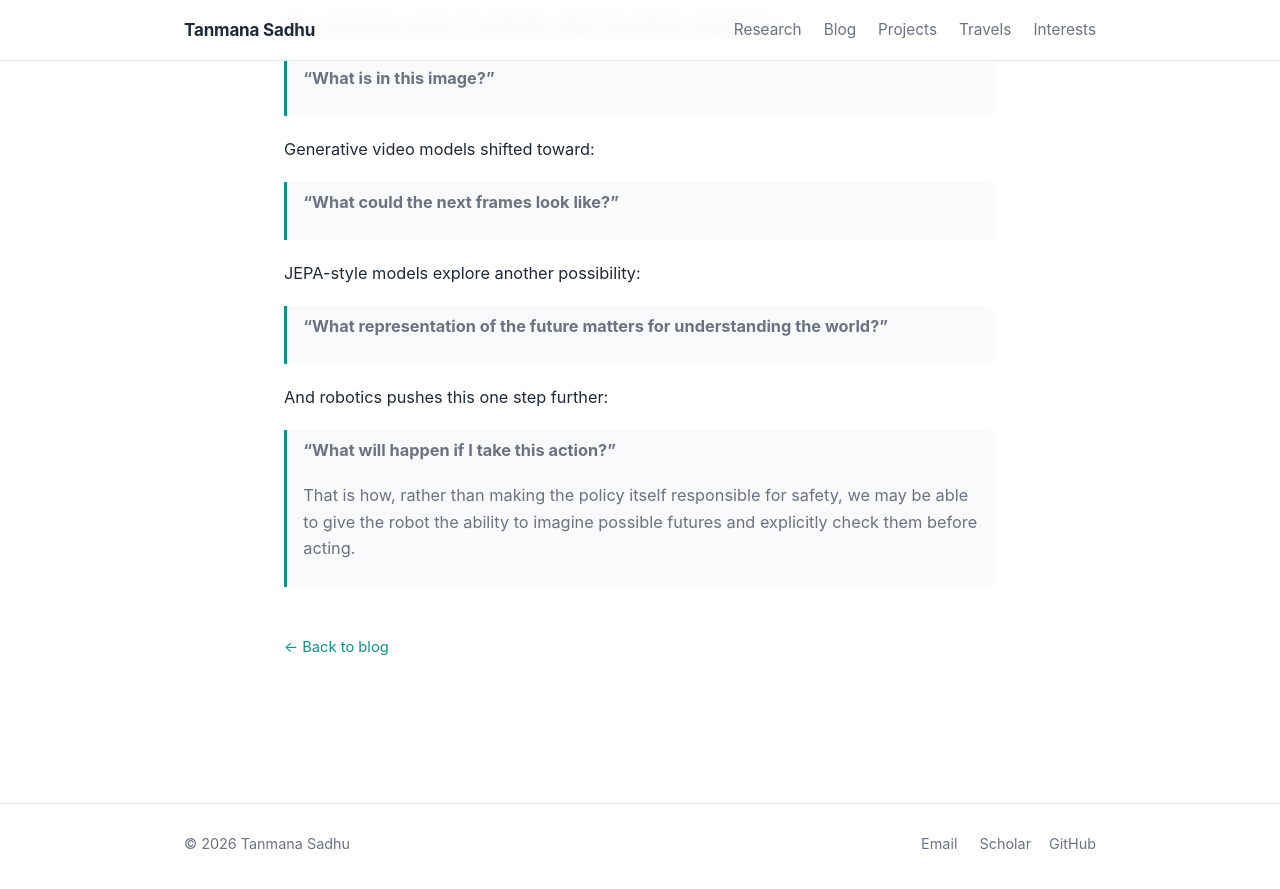
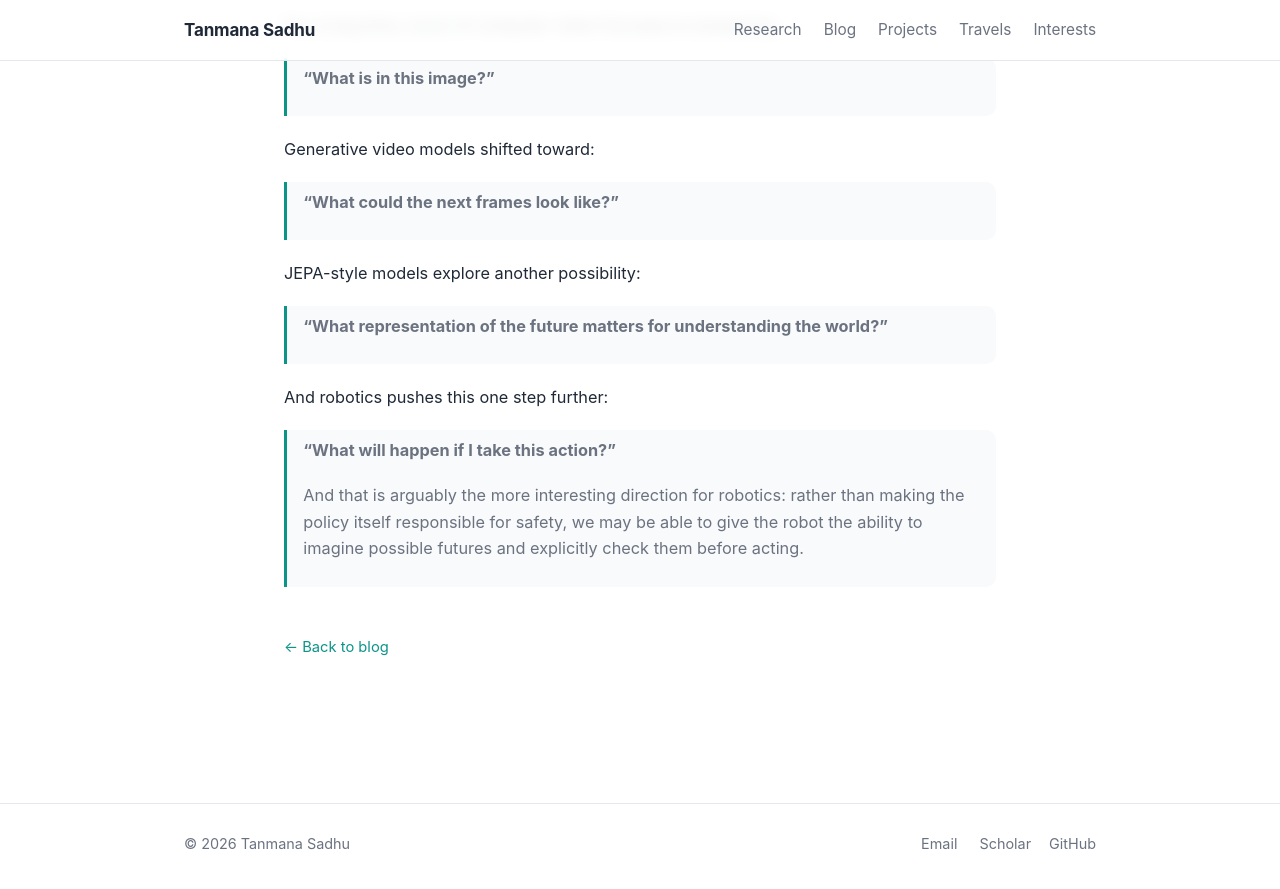
Before and after one commit to tanmana5/tanmana5.github.io, a Jekyll site: the page built from _posts/2026-09-08-jepa.md, in a window 1280 px wide and 900 px high, scrolled down 9811 px. Shown: the top 889 px of the window. Built offline with Jekyll 4.4.1, drawn with Linux system fonts in a browser that asks for light colours.

Commit message:
adding post on jepa

```diff
--- a/_posts/2026-09-08-jepa.md
+++ b/_posts/2026-09-08-jepa.md
@@ -392,4 +392,4 @@ And robotics pushes this one step further:
 
 > **“What will happen if I take this action?”**
 >
-That is how, rather than making the policy itself responsible for safety, we may be able to give the robot the ability to imagine possible futures and explicitly check them before acting.
+And that is arguably the more interesting direction for robotics: rather than making the policy itself responsible for safety, we may be able to give the robot the ability to imagine possible futures and explicitly check them before acting.
```
